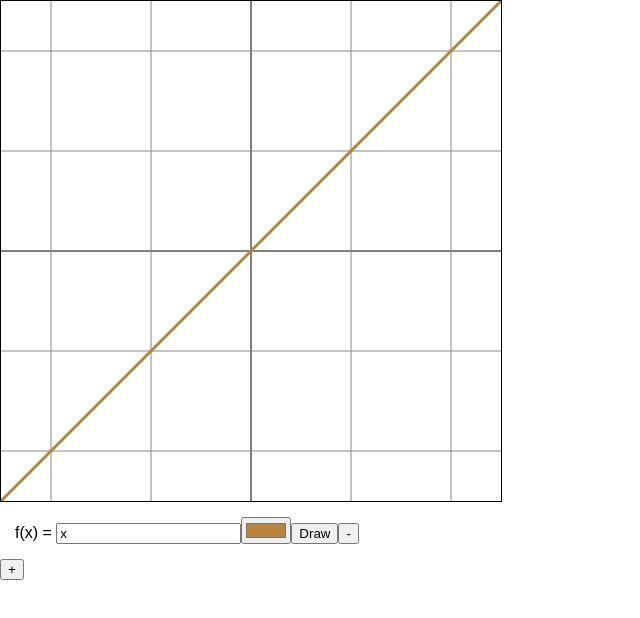
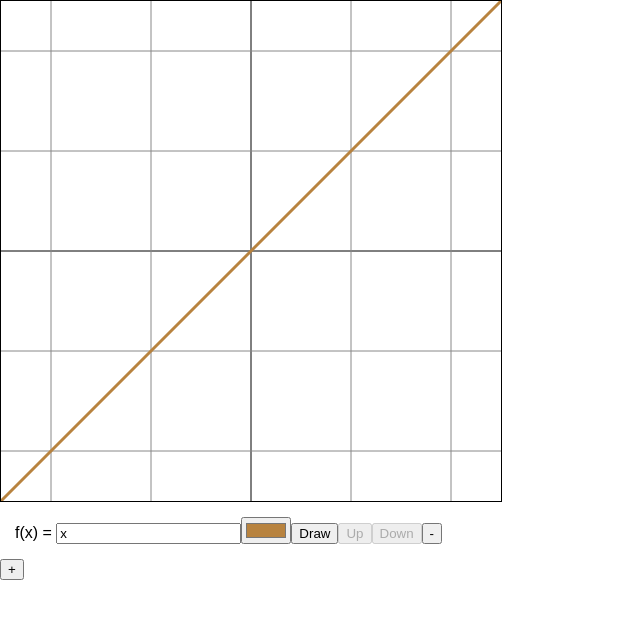
Before and after one commit to LiquidLemon/plotter, a React (Create React App) app: page / in a window 1280 px wide. Shown: the top 618 px of the page, without its empty margins (0-640 px from the left). Built offline with nearby package versions, Linux system fonts and the light colour scheme.

Commit message:
Add input reordering

```diff
--- a/src/App.js
+++ b/src/App.js
@@ -16,7 +16,10 @@ class App extends Component {
     const inputs = this.state.series.map((s, i) => {
       return <SeriesInput key={s.key} i={i}
         onUpdate={this.updateSeries}
-        onRemove={this.removeSeries} />
+        onRemove={this.removeSeries}
+        onMove={this.moveSeries}
+        first={i === 0} last={i === this.state.series.length -1}
+        />
     });
 
     return (
@@ -40,6 +43,17 @@ class App extends Component {
     this.setState({series});
   }
 
+  moveSeries = (i, dir) => {
+    if (i === 0 && dir === -1 || i === this.state.series.length - 1 && dir === 1) return;
+    const series = this.state.series.slice();
+    const tmp = series[i];
+    series[i] = series[i+dir];
+    series[i+dir] = tmp;
+    series[i].i += dir;
+    series[i+dir].i -= dir;
+    this.setState({series});
+  };
+
   addSeries = () => {
     const series = this.state.series.slice();
     series.push({exp: "x", key: ++this.seriesKey});
--- a/src/Plot.js
+++ b/src/Plot.js
@@ -26,7 +26,7 @@ class Plot extends Component {
   update() {
     this.context = this.refs.canvas.getContext("2d");
     this.drawGrid();
-    this.props.series.forEach(s => {
+    this.props.series.slice().reverse().forEach(s => {
       const exp = new Expression(s.exp);
       this.drawF(x => exp.eval({x}), s.color);
     });
--- a/src/SeriesInput.js
+++ b/src/SeriesInput.js
@@ -23,6 +23,8 @@ class SeriesInput extends Component {
       </label>
       <input type="color" name="color" value={this.state.color} onChange={this.handleChange} />
       <input type="submit" value="Draw" />
+      <button onClick={this.onMove(-1)} disabled={this.props.first}>Up</button>
+      <button onClick={this.onMove(1)} disabled={this.props.last}>Down</button>
       <button onClick={() => this.props.onRemove(this.props.i)}>-</button>
       </form>
     );
@@ -44,6 +46,12 @@ class SeriesInput extends Component {
     this.update('exp', this.state.exp);
   };
 
+  onMove = dir => {
+    return e => {
+      this.props.onMove(this.props.i, dir);
+    };
+  };
+
   update(name, value) {
     this.props.onUpdate({name, value, i: this.props.i});
   }
```
